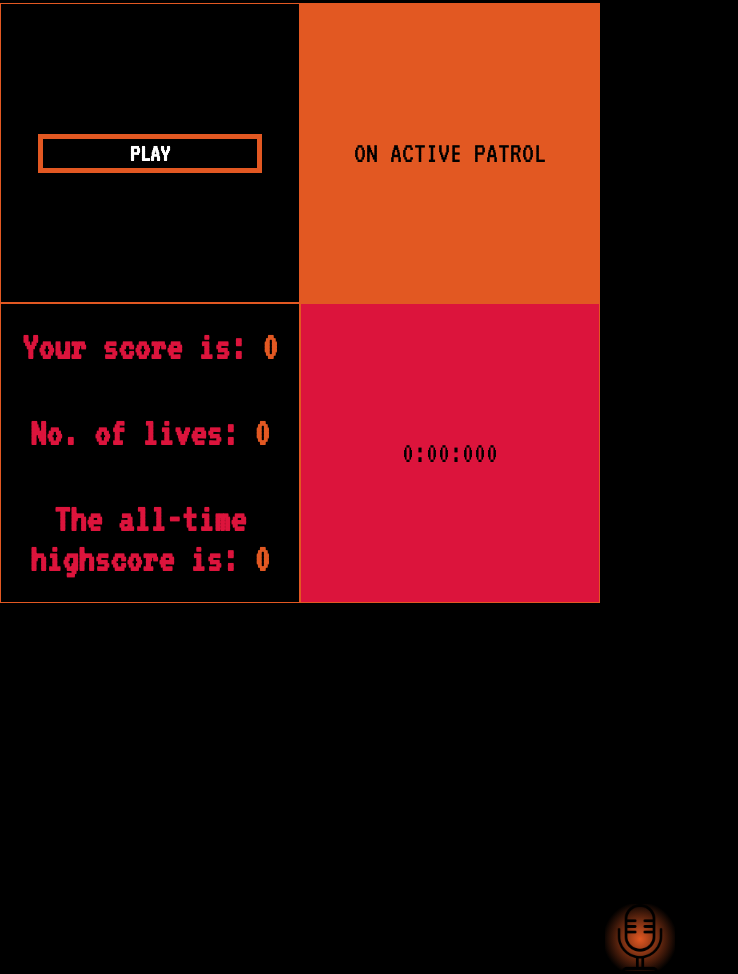
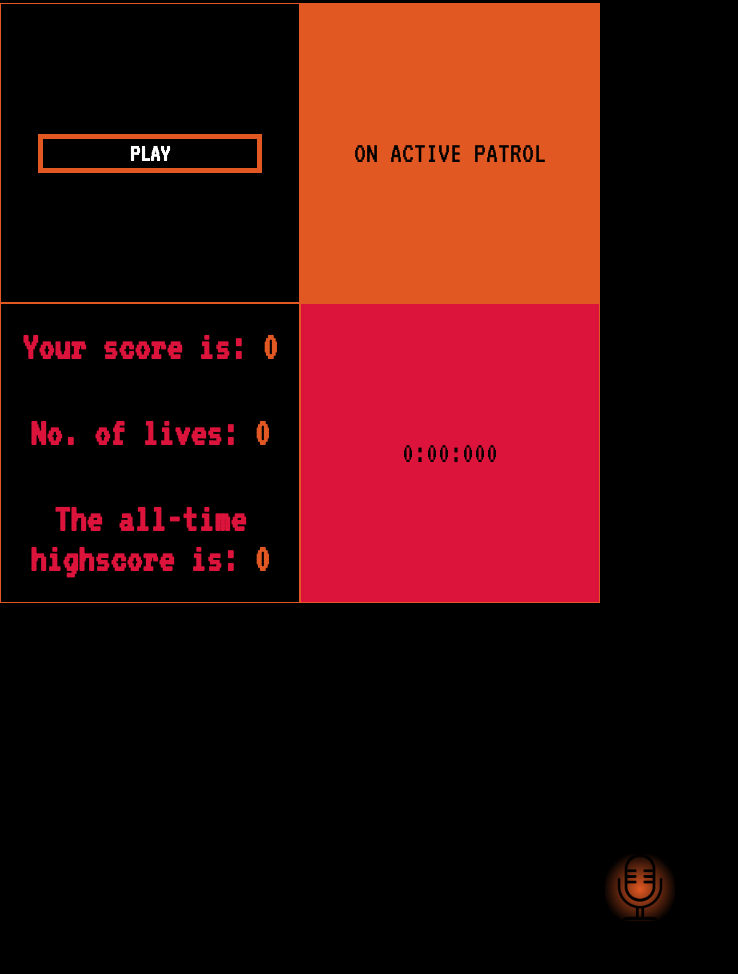
Before and after one commit to clem-code/project-1, a plain HTML site: page index.html in a window 1280 px wide. Shown: the part 1086-2060 px from the top of the page, without its empty margins (0-738 px from the left). After the commit the page ends 2010 px from the top, so only its background shows below. Drawn offline with Linux system fonts and the light colour scheme.

Commit message:
tweak audio

```diff
--- a/main.css
+++ b/main.css
@@ -121,7 +121,7 @@ button {
   display: flex;
   align-items: center;
   justify-content: center;
-  margin: 50px;
+  /* margin: 50px; */
 
 }
 .grid {
```
